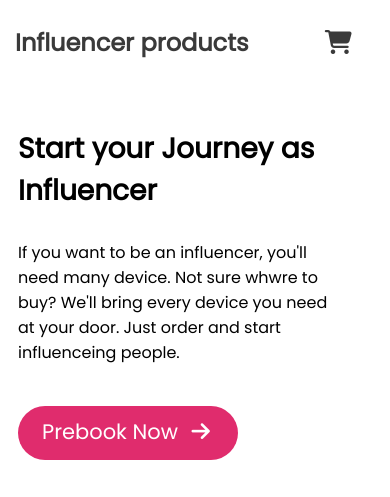
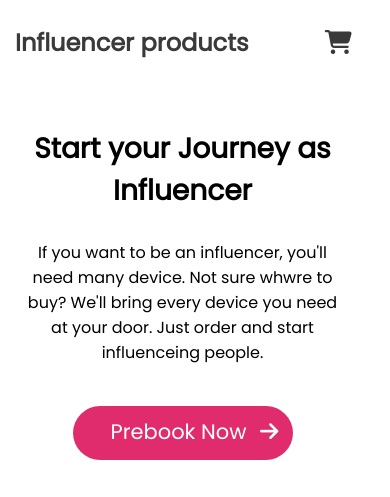
Before and after one commit to MisbahKhan0009/Influencer-products, a plain HTML site: page index.html in a window 390 px wide. Shown: the top 497 px of the page. Drawn offline with Linux system fonts and the light colour scheme.

Commit message:
booking button fixed

```diff
--- a/style.css
+++ b/style.css
@@ -297,16 +297,21 @@ nav ul li{
         margin-right: 5px;
         height: 775px;
         display: block;
-        text-align: left;
+        text-align: center;
+
     }
     .container-details h1{
         font-size: 28px;
         font-weight: 700;
-        text-align: left;
+        text-align: center;
+    }
+    .book{
+        margin: 0 auto;
     }
     .container-details{
         width: 329px;
         height: 400px;
+
     }
     .container-image{
         width: 329px;
```
